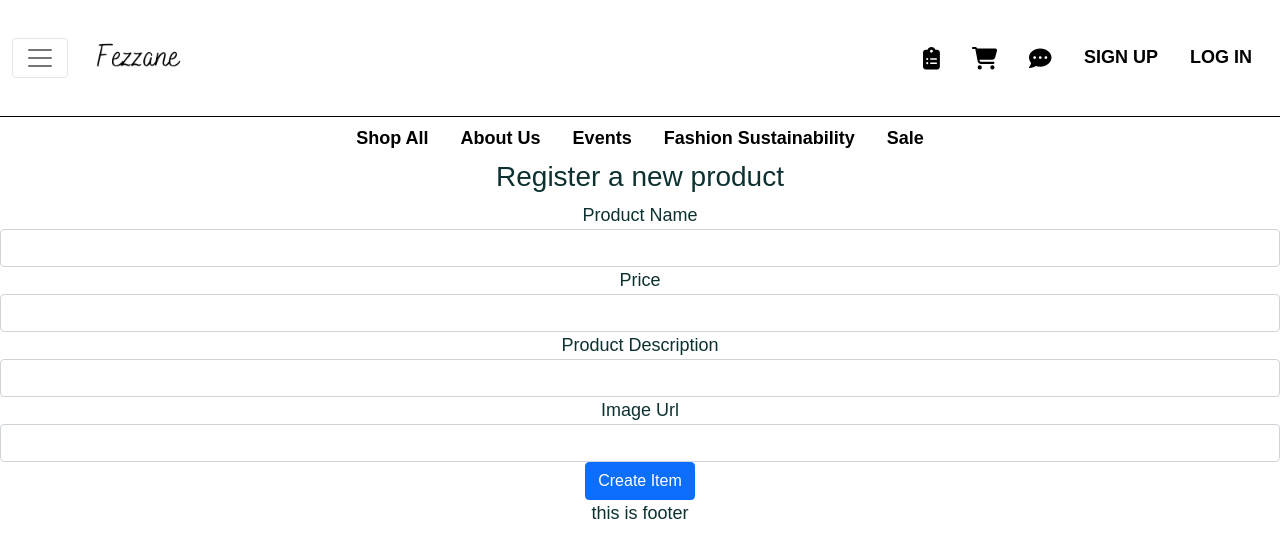
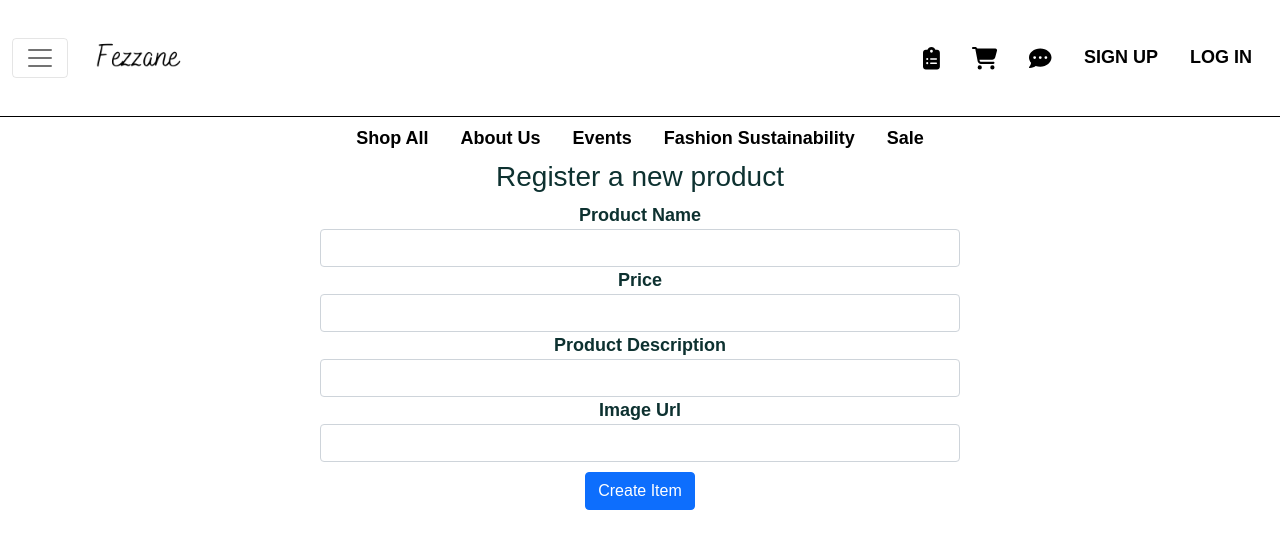
Before and after one commit to dnsghd49/mode, a React (Create React App) app in the folder client/: page /create in a window 1280 px wide. Shown: the top 558 px of the page. Built offline with nearby package versions, Linux system fonts and the light colour scheme; a web font is replaced by a local one.

Commit message:
added more stylings

```diff
--- a/client/src/App.js
+++ b/client/src/App.js
@@ -12,7 +12,7 @@ import FashionSus from './pages/FashionSus';
 import Footer from './components/Footer';
 import Create from './components/Create';
 import Edit from './components/Edit';
-import SellerPage from './pages/SellerPage';
+import SellerPage from './pages/SellerPage/SellerPage';
 
 function App() {
   return (
@@ -33,7 +33,7 @@ function App() {
         </Routes>
       </BrowserRouter>
       {/* <Create /> */}
-      <Footer />
+      {/* <Footer /> */}
     </div>
   );
 }
--- a/client/src/components/Create/index.js
+++ b/client/src/components/Create/index.js
@@ -1,3 +1,5 @@
+import "./style.css"
+
 import React, { useState } from "react";
 import { useNavigate } from "react-router";
 // import FileBase64 from 'react-file-base64';
@@ -45,7 +47,7 @@ function Create() {
     return (
         <div>
             <h3>Register a new product</h3>
-            <form onSubmit={onSubmit}>
+            <form className="form-spacing" onSubmit={onSubmit}>
                 <div className="form-group">
                     <label htmlFor="product_name">Product Name</label>
                     <input
@@ -93,7 +95,7 @@ function Create() {
                     multiple={true}
                     onDone={(e) => updateForm({ image_url: e.target.value })} /> */}
 
-                <div className="form-group">
+                <div className="form-group create-btn">
                     <input
                         type="submit"
                         value="Create Item"
--- /dev/null
+++ b/client/src/components/Create/style.css
@@ -0,0 +1,8 @@
+.create-btn {
+    padding-top: 10px;
+}
+
+.form-spacing {
+    padding-left: 25%;
+    padding-right: 25%;
+}
--- a/client/src/components/Edit/index.js
+++ b/client/src/components/Edit/index.js
@@ -1,3 +1,4 @@
+import "./style.css"
 import React, { useState, useEffect } from "react";
 import { useParams, useNavigate } from "react-router";
 
@@ -46,7 +47,7 @@ function Edit() {
 
     async function onSubmit(e) {
         e.preventDefault();
-        const editedPerson = {
+        const editedItem = {
             product_name: form.product_name,
             price: form.price,
             product_description: form.product_description,
@@ -56,20 +57,20 @@ function Edit() {
         // This will send a post request to update the data in the database.
         await fetch(`http://localhost:5000/update/${params.id}`, {
             method: "POST",
-            body: JSON.stringify(editedPerson),
+            body: JSON.stringify(editedItem),
             headers: {
                 'Content-Type': 'application/json'
             },
         });
 
-        navigate("/");
+        navigate("/dashboard");
     }
 
     // This following section will display the form that takes input from the user to update the data.
     return (
         <div>
             <h3>Update Record</h3>
-            <form onSubmit={onSubmit}>
+            <form className="edit-spacing" onSubmit={onSubmit}>
                 <div className="form-group">
                     <label htmlFor="product_name">Product Name</label>
                     <input
--- /dev/null
+++ b/client/src/components/Edit/style.css
@@ -0,0 +1,8 @@
+.edit-spacing {
+    padding-left: 25%;
+    padding-right: 25%;
+}
+
+label {
+    font-weight: bolder;
+}
--- a/client/src/components/Footer/index.js
+++ b/client/src/components/Footer/index.js
@@ -1,6 +1,8 @@
+import "./style.css"
+
 function Footer() {
     return (
-        <div>
+        <div className="space">
             this is footer
         </div>
     )
--- a/client/src/pages/SellerPage.js
+++ b/client/src/pages/SellerPage/SellerPage.js
@@ -1,4 +1,5 @@
-import ItemList from "../components/Item";
+import "./style.css"
+import ItemList from "../../components/Item";
 import { useNavigate } from "react-router-dom";
 import Button from "react-bootstrap/esm/Button";
 
@@ -10,9 +11,11 @@ function SellerPage() {
     };
 
     return (
-        <div className="space">
+        <div>
             <ItemList />
-            <Button onClick={redirect}>Create Product</Button>
+            <div className="space">
+                <Button onClick={redirect}>Create Product</Button>
+            </div>
         </div>
     );
 }
--- /dev/null
+++ b/client/src/pages/SellerPage/style.css
@@ -0,0 +1,3 @@
+.space {
+    padding-top: 5px;
+}
```
